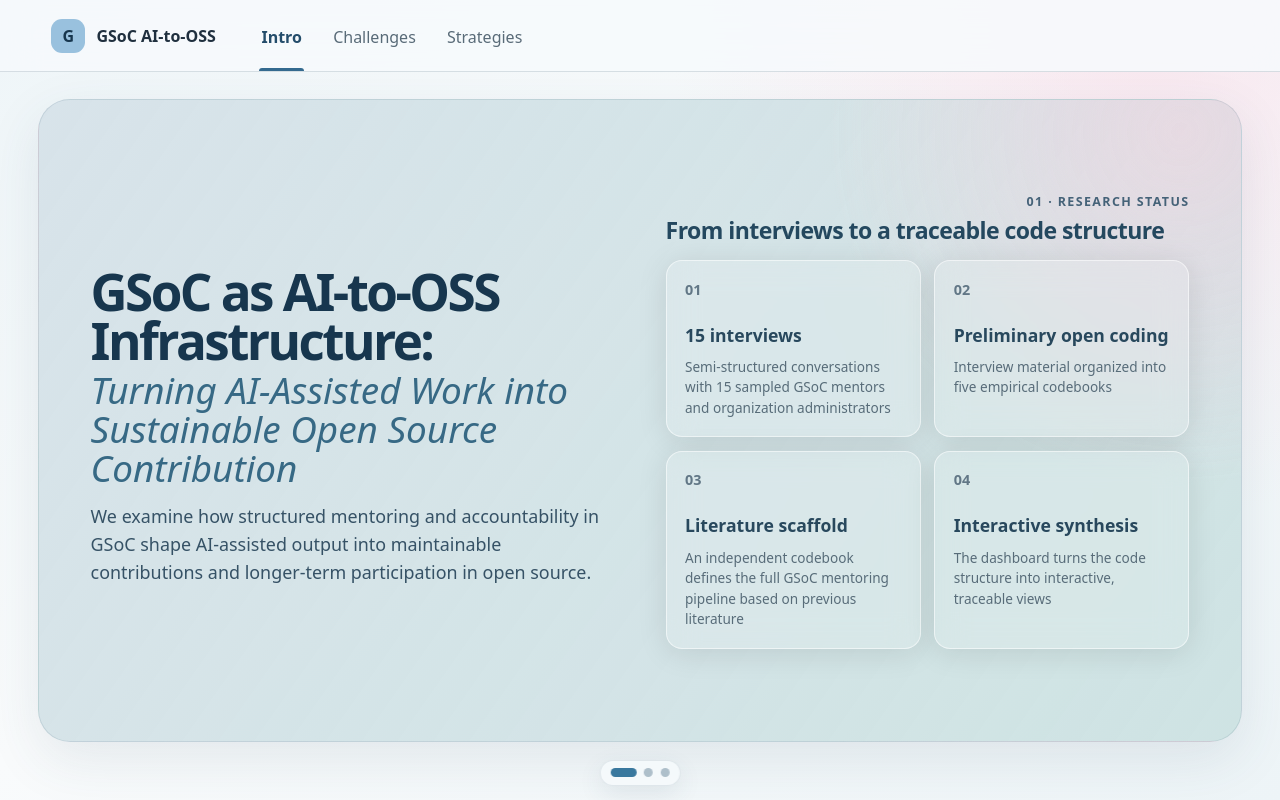
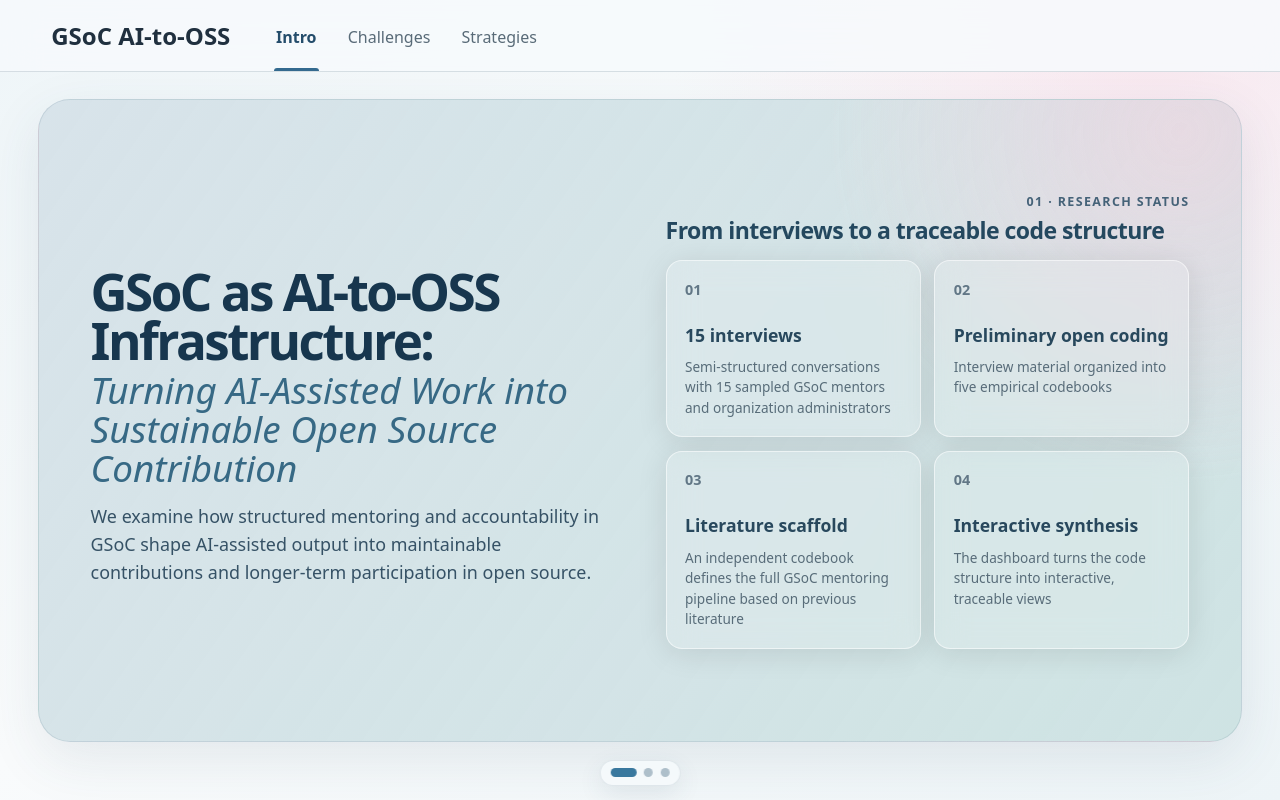
Before and after one commit to rachelx000/GSoC-AI-OSS, a React (Vite) app: page / in a window 1280 px wide. Built offline with nearby package versions, Linux system fonts and the light colour scheme; a web font is replaced by a local one.

Commit message:
Update the brand

```diff
--- a/src/App.jsx
+++ b/src/App.jsx
@@ -181,7 +181,6 @@
           aria-label="GSoC AI-to-OSS home"
           onClick={() => setActiveTab('Intro')}
         >
-          <span className="brand-mark" aria-hidden="true">G</span>
           <span>GSoC AI-to-OSS</span>
         </a>
         <nav className="tabs" aria-label="Dashboard sections" role="tablist">
--- a/src/styles.css
+++ b/src/styles.css
@@ -65,6 +65,7 @@
   gap: 0.7rem;
   color: var(--ink);
   font-weight: 700;
+  font-size: 24px;
   text-decoration: none;
 }
 
```
